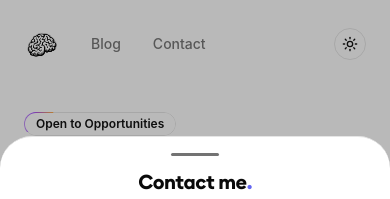
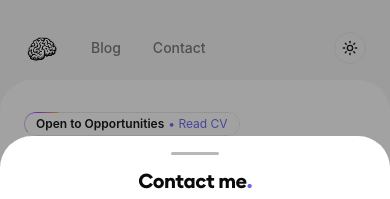
Before and after one commit to sherbolotarbaev/website_2.0, a Next.js app: page / in a window 390 px wide. Both pictures are taken after a click on the element "Contact". Shown: the top 199 px of the page. Built offline with nearby package versions, Linux system fonts and the light colour scheme; no server answers.

Commit message:
UI 3.0 updates

```diff
--- a/src/app/(root)/(base)/blog/[slug]/page.tsx
+++ b/src/app/(root)/(base)/blog/[slug]/page.tsx
@@ -102,7 +102,7 @@ export default async function BlogPost({ params }: Readonly<BlogPostProps>) {
 
 	return (
 		<>
-			<div className='container'>
+			<div className='container py-8 bg-background rounded-[32px]'>
 				<Script
 					id='blog-post-schema'
 					type='application/ld+json'
--- a/src/app/(root)/(base)/blog/page.tsx
+++ b/src/app/(root)/(base)/blog/page.tsx
@@ -17,8 +17,7 @@ export default async function Blog() {
 
 	return (
 		<>
-			<div className='space-y-6'>
-				<div className='container space-y-3'>
+			<div className='container pt-8 pb-6 bg-background rounded-t-[32px] space-y-3'>
 				<h1
 					className='text-2xl font-semibold tracking-tight'
 					style={euclidSemiBold.style}
@@ -30,9 +29,8 @@ export default async function Blog() {
 				<p className='leading-relaxed'>Thoughts, ideas, and experiences.</p>
 			</div>
 
-				<div className='container-fluid'>
+			<div className='container-fluid pb-8 bg-background rounded-b-[32px]'>
 				<BlogPosts blogPosts={blogPosts} />
-				</div>
 			</div>
 		</>
 	)
--- a/src/app/(root)/(base)/layout.tsx
+++ b/src/app/(root)/(base)/layout.tsx
@@ -11,7 +11,7 @@ export default function BaseLayout({ children }: Readonly<BaseLayoutProps>) {
 	return (
 		<>
 			<Header />
-			<main className='my-14'>{children}</main>
+			<main className='mt-4 mb-8'>{children}</main>
 			<Footer />
 
 			<ContactModal />
--- a/src/app/(root)/(base)/page.tsx
+++ b/src/app/(root)/(base)/page.tsx
@@ -5,7 +5,7 @@ import Work from 'ui/sections/work'
 export default function Home() {
 	return (
 		<>
-			<div className='container space-y-16'>
+			<div className='container py-8 bg-background rounded-[32px] space-y-16'>
 				<Hero />
 
 				<Work />
--- a/src/app/(root)/layout.tsx
+++ b/src/app/(root)/layout.tsx
@@ -49,7 +49,7 @@ export default function RootLayout({
 	return (
 		<>
 			<html lang='en'>
-				<body className='min-h-screen antialiased'>
+				<body className='min-h-screen antialiased bg-muted dark:bg-background'>
 					<TopLoadingBar
 						color='rgb(79 70 229)'
 						showSpinner={false}
--- a/src/components/ui/drawer.tsx
+++ b/src/components/ui/drawer.tsx
@@ -29,7 +29,7 @@ const DrawerOverlay = React.forwardRef<
 >(({ className, ...props }, ref) => (
 	<DrawerPrimitive.Overlay
 		ref={ref}
-		className={cn('fixed inset-0 z-50 bg-primary/30', className)}
+		className={cn('fixed inset-0 z-50 bg-primary/40', className)}
 		{...props}
 	/>
 ))
@@ -38,26 +38,27 @@ DrawerOverlay.displayName = DrawerPrimitive.Overlay.displayName
 const DrawerContent = React.forwardRef<
 	React.ElementRef<typeof DrawerPrimitive.Content>,
 	React.ComponentPropsWithoutRef<typeof DrawerPrimitive.Content>
->(({ className, children, ...props }, ref) => (
+>(({ className, children, ...props }, ref) => {
+	return (
 		<DrawerPortal>
 			<DrawerOverlay />
 			<DrawerPrimitive.Content
 				ref={ref}
 				className={cn(
-				'fixed inset-x-0 bottom-0 z-50 mt-24 flex flex-col border-t rounded-t-[32px] bg-background',
+					'fixed inset-x-0 bottom-0 z-50 flex flex-col bg-background rounded-t-[32px] touch-none',
 					className
 				)}
 				style={{
 					height: 708,
-				touchAction: 'none',
 				}}
 				{...props}
 			>
-			<div className='mx-auto mt-4 h-1 w-12 rounded-full bg-muted-foreground' />
+				<div className='mx-auto mt-4 h-1 w-12 rounded-full bg-muted-foreground/50' />
 				{children}
 			</DrawerPrimitive.Content>
 		</DrawerPortal>
-))
+	)
+})
 DrawerContent.displayName = 'DrawerContent'
 
 const DrawerHeader = ({
--- a/src/components/ui/sections/hero/index.tsx
+++ b/src/components/ui/sections/hero/index.tsx
@@ -17,9 +17,7 @@ const Hero: React.FC = () => {
 				<Link href='' passHref>
 					<SectionBadge className='w-fit flex items-center gap-1'>
 						Open to Opportunities{' '}
-						<span className='text-indigo-500 font-normal max-sm:hidden'>
-							• Read CV
-						</span>
+						<span className='text-indigo-500 font-normal'>• Read CV</span>
 					</SectionBadge>
 				</Link>
 
--- a/src/shared/ui/blog-posts.tsx
+++ b/src/shared/ui/blog-posts.tsx
@@ -45,7 +45,7 @@ const BlogPosts: React.FC<BlogPostsProps> = ({ blogPosts }) => {
 					return (
 						<div key={slug} className='w-full'>
 							<Link href={`/blog/${slug}`} passHref>
-								<Card className='md:h-full border-0 shadow-none hover:bg-gradient-radial from-[#5e5e5e] to-[#373737] rounded-3xl'>
+								<Card className='md:h-full border-0 shadow-none sm:hover:bg-accent rounded-3xl'>
 									<CardHeader className='p-4 pb-0'>
 										<ImageThumbnail
 											key={slug}
--- a/src/widgets/header/index.tsx
+++ b/src/widgets/header/index.tsx
@@ -17,7 +17,7 @@ const Header = () => {
 				isVisible ? 'translate-y-4' : '-translate-y-full'
 			)}
 		>
-			<div className='h-14 container flex items-center'>
+			<div className='h-16 container flex items-center'>
 				<Logo />
 
 				<NavLinks className='ml-4 flex flex-row' />
--- a/tailwind.config.ts
+++ b/tailwind.config.ts
@@ -84,7 +84,6 @@ export default {
 				lg: 'var(--radius)',
 				md: 'calc(var(--radius) - 2px)',
 				sm: 'calc(var(--radius) - 4px)',
-				custom: '100px 200px',
 			},
 			keyframes: {
 				'border-beam': {
@@ -95,9 +94,6 @@ export default {
 			},
 			animation: {
 				'border-beam': 'border-beam calc(var(--duration)*1s) infinite linear',
-			},
-			backgroundImage: {
-				'gradient-radial': 'radial-gradient(var(--tw-gradient-stops))',
 			},
 		},
 	},
```
Lines whose indentation alone changed are shown as unchanged.
